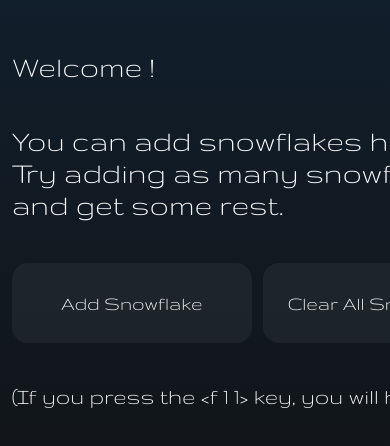
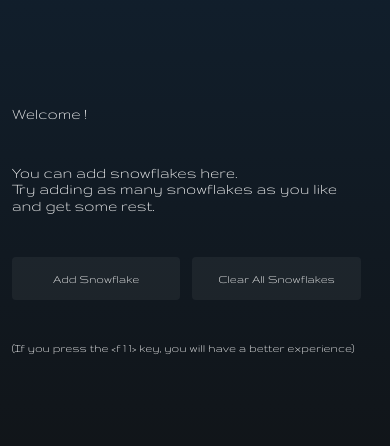
Before and after one commit to HBSPS/Playground, a React (Create React App) app: page /snow in a window 390 px wide. Shown: the part 192-638 px from the top of the page. Built offline with nearby package versions, Linux system fonts and the light colour scheme.

Commit message:
:recycle: [REFACTOR] 모바일에서 글자 깨지는 현상 방지용 글자 크기 조정
rem 단위를 vh 단위를 사용하도록 변경

```diff
--- a/src/Routes/Snow.tsx
+++ b/src/Routes/Snow.tsx
@@ -436,22 +436,22 @@ const SnowFlake = styled.div`
 
 const Button = styled.button`
   font-family: 'GruppoRegular';
-  width: 15rem;
-  height: 5rem;
+  width: 20vh;
+  height: 5vh;
   background-color: rgba(255, 255, 255, 0.05);
   border: none;
   color: white;
-  border-radius: 1rem;
-  font-size: 1.3rem;
+  border-radius: 1vw;
+  font-size: 1.5vh;
   margin-left: 3vw;
 `;
 
 const Wrapper = styled.div``;
 
-const Text = styled.pre`
+const Text = styled.p`
   font-family: 'GruppoRegular';
   color: white;
-  font-size: 2rem;
+  font-size: 2vh;
   margin-left: 3vw;
   margin-bottom: 5vh;
   margin-top: 5vh;
@@ -483,7 +483,7 @@ function Snow() {
           </Text>
           <Button onClick={addSnowFlake}>Add Snowflake</Button>
           <Button onClick={clearSnowFlakes}>Clear All Snowflakes</Button>
-          <Text style={{fontSize: '1.5rem'}}>&#40;If you press the &lt;f 1 1&gt; key, you will have a better experience&#41;</Text>
+          <Text style={{fontSize: '1.5vh'}}>&#40;If you press the &lt;f 1 1&gt; key, you will have a better experience&#41;</Text>
         </Wrapper>
         {SnowFlakeCount.map((value, index) => (
           <SnowFlake key={index} />
```
